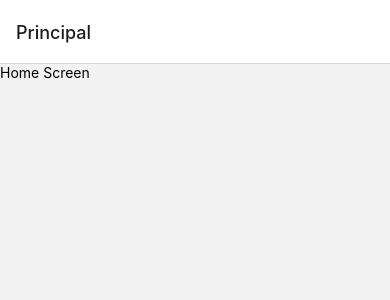
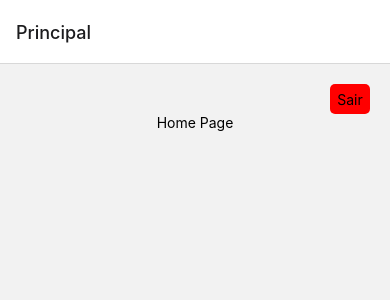
Before and after one commit to GabrielDev-S/TE-2023-2, a React Native app: screen /Principal in a window 390 px wide. Shown: the top 300 px of the page. Built offline with nearby package versions, Linux system fonts and the light colour scheme.

Commit message:
Mudanças iniciais nas telas

```diff
--- a/App.js
+++ b/App.js
@@ -20,7 +20,7 @@ export default function App() {
         { user ? (
             // <Stack.Screen name="Principal" component={TelaPrincipal} />
           {/* Tela recebe usuario logado: TODO {props => <TelaPrincipal {...props} extraData={user} />} */}
-          // </Stack.Screen>
+          // </Stack.Screen>?
           ) : (
           <>
             <Stack.Screen name="Principal" component={TelaPrincipal} />
--- a/package.json
+++ b/package.json
@@ -10,6 +10,7 @@
   },
   "dependencies": {
     "@react-native-community/masked-view": "^0.1.11",
+    "@react-native-firebase/database": "^18.5.0",
     "@react-navigation/native": "^6.1.7",
     "@react-navigation/native-stack": "^6.9.13",
     "@react-navigation/stack": "^6.3.17",
@@ -20,7 +21,7 @@
     "firebase": "^10.4.0",
     "firebase-auth": "^0.1.2",
     "react": "18.2.0",
-    "react-native": "0.72.4",
+    "react-native": "0.72.5",
     "react-native-gesture-handler": "~2.12.0",
     "react-native-keyboard-aware-scroll-view": "^0.9.5",
     "react-native-reanimated": "~3.3.0",
--- a/src/firebase/config.js
+++ b/src/firebase/config.js
@@ -1,6 +1,7 @@
 import firebase from 'firebase/compat/app';
 import 'firebase/compat/auth';
 import 'firebase/compat/firestore';
+import 'firebase/compat/database';
 
 const firebaseConfig = {
     apiKey: "AIzaSyD8fBz-IyKA25KwNinm20UWWwPOuwu68Qc",
@@ -15,7 +16,7 @@ const firebaseConfig = {
 
 const firebaseApp = firebase.initializeApp(firebaseConfig);
 
-const db = firebaseApp.firestore();
+const db = firebaseApp.database("https://te-2023-2-default-rtdb.firebaseio.com");
 const auth = firebase.auth();
 
 export { auth, db };
--- a/src/telas/TelaLogin/TelaLogin.js
+++ b/src/telas/TelaLogin/TelaLogin.js
@@ -1,7 +1,7 @@
 import React, { useState } from 'react'
 import { Image, Text, TextInput, TouchableOpacity, View } from 'react-native'
 import { KeyboardAwareScrollView } from 'react-native-keyboard-aware-scroll-view';
-import { auth } from '../../firebase/config.js'
+import { auth, db } from '../../firebase/config.js'
 import styles from './estilo';
 
 export default function LoginScreen({navigation}) {
@@ -16,8 +16,8 @@ export default function LoginScreen({navigation}) {
         auth
             .signInWithEmailAndPassword(email, password)
             .then((response) => {
-            //     const uid = response.user.uid
-            //     const usersRef = firebase.firestore().collection('users')
+                const uid = response.user.uid
+                const usersRef = firebase.db
                 // usersRef
                 //     .doc(uid)
                 //     .get()
--- a/src/telas/TelaPrincipal/TelaPrincipal.js
+++ b/src/telas/TelaPrincipal/TelaPrincipal.js
@@ -1,10 +1,24 @@
 import React from 'react'
-import { Text, View } from 'react-native'
+import { Image, Text, TextInput, TouchableOpacity, View } from 'react-native'
+import { auth } from '../../firebase/config.js'
+import styles from './estilo';
 
-export default function HomeScreen(props) {
+export default function HomeScreen({navigation}) {
+    const onLogoutPress = () => {
+        auth.signOut().then((respose) => {
+            navigation.navigate('Login')
+        })
+    }
+
+
     return (
         <View>
-            <Text>Home Screen</Text>
+            <TouchableOpacity
+                    style={styles.button}
+                    onPress={() => onLogoutPress()}>
+                    <Text style={styles.buttonTitle}>Sair</Text>
+                </TouchableOpacity>
+            <Text style={styles.title}>Home Page</Text>
         </View>
     )
 }
--- a/src/telas/TelaPrincipal/estilo.js
+++ b/src/telas/TelaPrincipal/estilo.js
@@ -4,6 +4,9 @@ export default StyleSheet.create({
     container: {
         flex: 1,
         alignItems: 'center'
+    },
+    title: {
+        alignSelf: 'center'
     },
     input: {
         height: 48,
@@ -15,5 +18,16 @@ export default StyleSheet.create({
         marginLeft: 30,
         marginRight: 30,
         paddingLeft: 16
+    },
+    button: {
+        backgroundColor: 'red',
+        marginRight: 20,
+        marginTop: 20,
+        width: 40,
+        height: 30,
+        borderRadius: 5,
+        alignSelf: 'flex-end',
+        alignItems: "center",
+        justifyContent: 'center'
     }
 })
--- a/src/telas/TelaRegistrar/TelaRegistrar.js
+++ b/src/telas/TelaRegistrar/TelaRegistrar.js
@@ -29,16 +29,16 @@ export default function RegistrationScreen({navigation}) {
                     email,
                     fullName,
                 };
-                // const usersRef = firebase.firestore().collection('users')
-                // usersRef
-                //     .doc(uid)
-                //     .set(data)
-                //     .then(() => {
-                //         navigation.navigate('Home', {user: data})
-                //     })
-                //     .catch((error) => {
-                //         alert(error)
-                //     });
+                const usersRef = db.ref()
+                usersRef
+                    .doc(uid)
+                    .set(data)
+                    .then(() => {
+                        navigation.navigate('Principal', {user: data})
+                    })
+                    .catch((error) => {
+                        alert(error)
+                    });
             })
             .catch((error) => {
                 alert(error)
@@ -56,7 +56,7 @@ export default function RegistrationScreen({navigation}) {
                 />
                 <TextInput
                     style={styles.input}
-                    placeholder='Full Name'
+                    placeholder='CPF'
                     placeholderTextColor="#aaaaaa"
                     onChangeText={(text) => setFullName(text)}
                     value={fullName}
@@ -65,7 +65,7 @@ export default function RegistrationScreen({navigation}) {
                 />
                 <TextInput
                     style={styles.input}
-                    placeholder='E-mail'
+                    placeholder='Email'
                     placeholderTextColor="#aaaaaa"
                     onChangeText={(text) => setEmail(text)}
                     value={email}
@@ -76,7 +76,7 @@ export default function RegistrationScreen({navigation}) {
                     style={styles.input}
                     placeholderTextColor="#aaaaaa"
                     secureTextEntry
-                    placeholder='Password'
+                    placeholder='Senha'
                     onChangeText={(text) => setPassword(text)}
                     value={password}
                     underlineColorAndroid="transparent"
@@ -86,7 +86,7 @@ export default function RegistrationScreen({navigation}) {
                     style={styles.input}
                     placeholderTextColor="#aaaaaa"
                     secureTextEntry
-                    placeholder='Confirm Password'
+                    placeholder='Confirme a senha'
                     onChangeText={(text) => setConfirmPassword(text)}
                     value={confirmPassword}
                     underlineColorAndroid="transparent"
@@ -95,10 +95,10 @@ export default function RegistrationScreen({navigation}) {
                 <TouchableOpacity
                     style={styles.button}
                     onPress={() => onRegisterPress()}>
-                    <Text style={styles.buttonTitle}>Create account</Text>
+                    <Text style={styles.buttonTitle}>Criar conta</Text>
                 </TouchableOpacity>
                 <View style={styles.footerView}>
-                    <Text style={styles.footerText}>Already got an account? <Text onPress={onFooterLinkPress} style={styles.footerLink}>Log in</Text></Text>
+                    <Text style={styles.footerText}>Já possui uma conta? <Text onPress={onFooterLinkPress} style={styles.footerLink}>Fazer login</Text></Text>
                 </View>
             </KeyboardAwareScrollView>
         </View>
```
Also changed, not shown: 1 other file (tests, documents, lock files or other folders).
